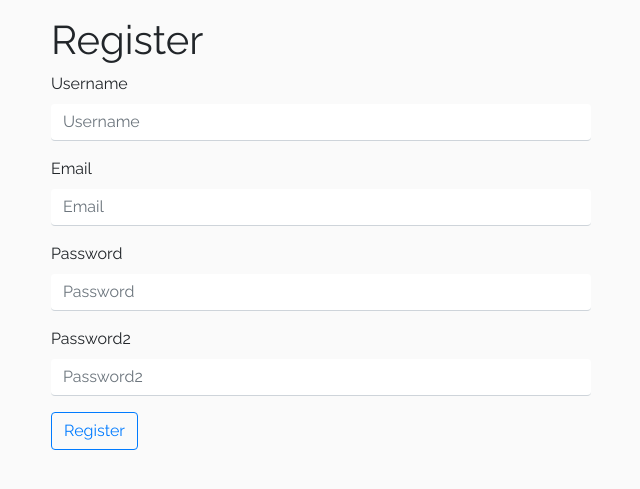
After one commit to SamNgigi/Uzalendo-Api, a Django app: page /register/ in a window 1280 px wide. The commit adds this page. Shown: the top 489 px of the page, without its empty margins (34-674 px from the left). Run offline with Django 3.2, Linux system fonts and the light colour scheme; data that the repository does not hold is empty; some libraries are stand-ins or nearby versions.

Commit message:
registration and login forms working

```diff
--- /dev/null
+++ b/accounts_app/forms.py
@@ -0,0 +1,16 @@
+from django import forms
+
+
+class UserRegisterForm(forms.Form):
+    username = forms.CharField()
+    email = forms.EmailField()
+    password = forms.CharField(widget=forms.PasswordInput)
+    password2 = forms.CharField(widget=forms.PasswordInput)
+
+    def clean_password2(self):
+        password = self.cleaned_data.get('password')
+        password2 = self.cleaned_data.get('password2')
+
+        if password != password2:
+            raise forms.ValidationError("Password must match")
+        return password2
--- /dev/null
+++ b/accounts_app/templates/registration/register.html
@@ -0,0 +1,18 @@
+{% extends "base.html" %}
+{% load bootstrap4 %}
+{% block title %}
+  Register | {{ block.super }}
+{% endblock %}
+
+{% block content %}
+  <div class="row">
+    <div class="col-sm-6 col-sm-offset-2">
+      <h1>Register</h1>
+      <form action="{% if action_url %}{{action_url}}{% endif %}">
+        {% csrf_token %}
+        {% bootstrap_form form %}
+        <input class="btn btn-outline-primary" type="submit" value="Register">
+      </form>
+    </div>
+  </div>
+{% endblock %}
--- a/accounts_app/views.py
+++ b/accounts_app/views.py
@@ -10,10 +10,29 @@ from django.shortcuts import (
 from django.views.generic import DetailView
 from django.views import View
 
+from django.views.generic.edit import FormView
+
+from .forms import UserRegisterForm
+
 from .models import UserProfile
 # Create your views here.
 
 User = get_user_model()
+
+
+class UserRegisterView(FormView):
+    template_name = 'registration/register.html'
+    form_class = UserRegisterForm
+    success_url = '/login'
+
+    def form_valid(self, form):
+        username = form.cleaned_data.get("username")
+        email = form.cleaned_data.get("email")
+        password = form.cleaned_data.get("password")
+        new_user = User.objects.create(username=username, email=email)
+        new_user.set_password(password)
+        new_user.save()
+        return super(UserRegisterView, self).form_valid(form)
 
 
 class UserDetailView(DetailView):
--- a/uzalendo_project/urls.py
+++ b/uzalendo_project/urls.py
@@ -26,6 +26,8 @@ from hashtag_app.views import HashTagView
 from post_app.api.views import SearchPostApiView
 from hashtag_app.api.views import HashtagPostAPIView
 
+from accounts_app.views import UserRegisterView
+
 urlpatterns = [
     url(r'^admin/', admin.site.urls),
     url(r'^search/$', SearchView.as_view(), name='search'),
@@ -35,8 +37,9 @@ urlpatterns = [
     url(r'^api/hashtag/(?P<hashtag>.*)/$',
         HashtagPostAPIView.as_view(), name='hashtag_api'),
     url(r'^posts/', include('post_app.urls', namespace='posts')),
-    # Default django authentication urls has to be above our custom accounts url
+    # Default django authentication urls has to be above custom accounts url
     url(r'^', include('django.contrib.auth.urls')),
+    url(r'^register/$', UserRegisterView.as_view(), name='register'),
     url(r'^', include('accounts_app.urls', namespace='accounts')),
     url(r'^api/search$', SearchPostApiView.as_view(), name='search_api'),
     url(r'^api/accounts/',
```
Also changed, not shown: accounts_app/templates/registration/login.html (+10 -18 lines).
